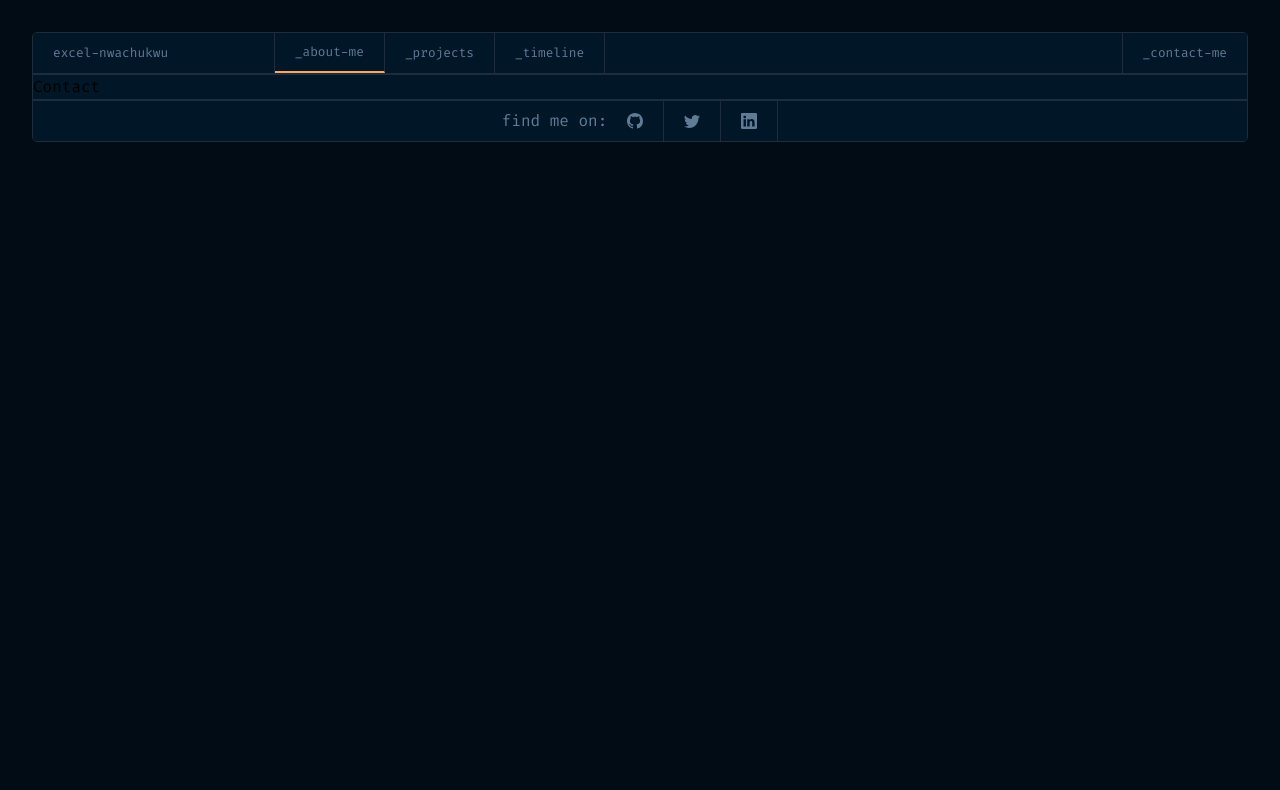
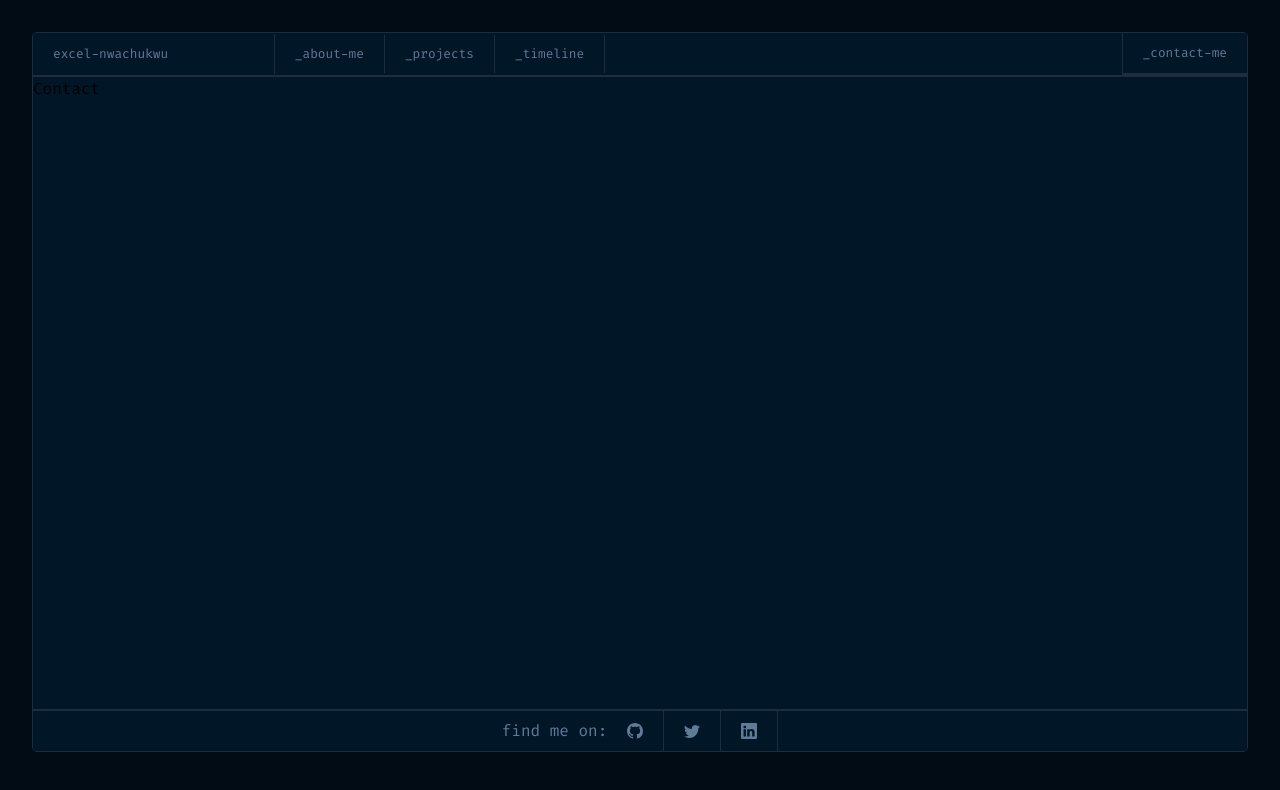
Before and after one commit to trillionclues/portfolio, a React (Vite) app: page /contact-me in a window 1280 px wide. Shown: the top 790 px of the page. Built offline with nearby package versions, Linux system fonts and the light colour scheme.

Commit message:
added active navigation to nav items

```diff
--- a/src/components/Header/Header.jsx
+++ b/src/components/Header/Header.jsx
@@ -1,5 +1,5 @@
 import React, { useState } from 'react'
-import { NavLink } from 'react-router-dom'
+import { NavLink, useLocation } from 'react-router-dom'
 import { developer } from '../../assets/developer'
 import { RxHamburgerMenu } from 'react-icons/rx'
 import { FaTimes } from 'react-icons/fa'
@@ -7,9 +7,18 @@ import Nav_items from './Nav_items'
 
 const Header = () => {
   const [isOpen, setIsOpen] = useState(false)
+  const location = useLocation()
 
   const toggleNavbar = () => {
     setIsOpen(!isOpen)
+  }
+
+  // locate which nav item is active
+  const isActive = (path) => {
+    if (location.pathname === path) {
+      return true
+    }
+    return false
   }
 
   return (
@@ -19,7 +28,11 @@ const Header = () => {
         return (
           <nav key={index} className='flex justify-between items-center'>
             <NavLink to='/'>
-              <li className='no-underline text-textColor list-none border-b-0 md:border-r md:border-r-outline py-4 md:py-[10px] md:py-3 px-5 pr-20 md:pr-10 oxl:pr-[9.1rem] xl:pr-[6.6rem] cursor-pointer lg:text-sm text-xl hover:text-slate-200 transition-all duration-300 hover:bg-outline'>
+              <li
+                className={`no-underline text-textColor list-none border-b-0 md:border-r md:border-r-outline py-4 md:py-[10px] md:py-3 px-5 pr-20 md:pr-10 oxl:pr-[9.1rem] xl:pr-[6.6rem] cursor-pointer lg:text-sm text-xl hover:text-slate-200 transition-all duration-300 hover:bg-outline
+                ${isActive('/') ? 'border-b-2 border-b-[#fea55f]' : ''}
+              `}
+              >
                 {logo}
               </li>
             </NavLink>
@@ -43,14 +56,17 @@ const Header = () => {
                 ${isOpen ? 'z-10 bg-primary hidden' : 'block '}}
                 `}
               >
-                <Nav_items isOpen={isOpen} />
+                <Nav_items isOpen={isOpen} isActive={isActive} />
               </ul>
               <NavLink to='/contact-me'>
                 <li
-                  className={`border-b border-b-outline md:border-b-0 border-b-1 contact-toggle list-none no-underline border-0 md:border-l md:border-l-outline py-3 md:py-[6px] pr-5 pl-5 cursor-pointer text-textColor hover:text-slate-200 hover:bg-outline transition-all duration-300 text-lg lg:text-sm ${
-                    !isOpen ? 'bg-primary hidden sm:block' : 'block w-full'
-                  }
-                }`}
+                  className={`border-b border-b-[#fea55f] border-b-outline border-b-0 md:border-b-1 contact-toggle list-none no-underline border-0 md:border-l md:border-l-outline py-3 md:py-[6px] pr-5 pl-5 cursor-pointer text-textColor hover:text-slate-200 hover:bg-outline transition-all duration-300 text-lg lg:text-sm
+                  ${!isOpen ? 'bg-primary hidden sm:block' : 'block w-full'}
+                  ${
+                    isActive('/contact-me')
+                      ? 'border-b-2 border-b-[#fea55f]'
+                      : ''
+                  }`}
                 >
                   _contact-me
                 </li>
--- a/src/components/Header/Nav_items.jsx
+++ b/src/components/Header/Nav_items.jsx
@@ -1,13 +1,17 @@
 import React from 'react'
 import { NavLink } from 'react-router-dom'
 
-const Nav_items = ({ isOpen }) => {
+const Nav_items = ({ isOpen, isActive }) => {
   return (
     <>
       <NavLink to='/about-me'>
         <li
-          className={`border-b border-b-outline border-b-1 md:border-b-2 md:border-b-[#fea55f] no-underline border-r border-r-outline py-3 md:py-[5px] px-5 cursor-pointer  hover:text-slate-200 hover:bg-outline transition-all duration-300 text-lg lg:text-sm
+          className={`border-b border-b-outline border-b-0 md:border-b-1 md:border-b-[#fea55f] no-underline border-r border-r-outline py-3 md:py-[5px] px-5 cursor-pointer  hover:text-slate-200 hover:bg-outline transition-all duration-300 text-lg lg:text-sm
                   ${!isOpen ? 'hidden sm:block' : 'block w-full'}
+
+                  ${
+                    isActive('/about-me') ? 'border-b-2 border-b-[#fea55f]' : ''
+                  }
                   `}
         >
           _about-me
@@ -16,8 +20,12 @@ const Nav_items = ({ isOpen }) => {
 
       <NavLink to='/projects'>
         <li
-          className={`border-b border-b-outline md:border-b-0 border-b-1 no-underline border-r border-r-outline py-3 md:py-[6px] px-5 cursor-pointer hover:text-slate-200 hover:bg-outline transition-all duration-300 text-lg lg:text-sm
+          className={`border-b border-b-outline border-b-0 md:border-b-1 md:border-b-[#fea55f] no-underline border-r border-r-outline py-3 md:py-[5px] px-5 cursor-pointer  hover:text-slate-200 hover:bg-outline transition-all duration-300 text-lg lg:text-sm
                   ${!isOpen ? 'hidden sm:block' : 'block w-full'}
+
+                  ${
+                    isActive('/projects') ? 'border-b-2 border-b-[#fea55f]' : ''
+                  }
                   `}
         >
           _projects
@@ -26,8 +34,11 @@ const Nav_items = ({ isOpen }) => {
 
       <NavLink to='/timeline'>
         <li
-          className={`border-b border-b-outline md:border-b-0 border-b-1 no-underline border-r border-r-outline py-3 md:py-[6px] px-5 cursor-pointer hover:text-slate-200 hover:bg-outline transition-all duration-300 text-lg lg:text-sm
+          className={`border-b border-b-outline border-b-0 md:border-b-1 md:border-b-[#fea55f] no-underline border-r border-r-outline py-3 md:py-[5px] px-5 cursor-pointer  hover:text-slate-200 hover:bg-outline transition-all duration-300 text-lg lg:text-sm
                   ${!isOpen ? 'hidden sm:block' : 'block w-full'}
+                  ${
+                    isActive('/timeline') ? 'border-b-2 border-b-[#fea55f]' : ''
+                  }
                   `}
         >
           _timeline
--- a/src/components/Projects/Container/Project_contents/Hero.jsx
+++ b/src/components/Projects/Container/Project_contents/Hero.jsx
@@ -39,7 +39,9 @@ const Hero = () => {
               >
                 {visible < projects.length && (
                   <button
-                    className='bg-devColor text-white text-base py-2.5 px-6 rounded-lg focus:outline-none '
+                    className='bg-devColor text-white text-base py-2.5 px-6 rounded-lg focus:outline-none
+                  hover:bg-comment hover:text-gray-900transition duration-300 ease-in-out
+                    '
                     onClick={loadMore}
                   >
                     Load More
--- a/src/index.css
+++ b/src/index.css
@@ -345,8 +345,6 @@ input[type='checkbox']:checked::after {
   z-index: 10;
 }
 
-/* slider */
-
 .card-section {
   display: grid;
   grid-template-columns: auto auto auto;
--- a/src/pages/Contact/Contact.jsx
+++ b/src/pages/Contact/Contact.jsx
@@ -1,7 +1,7 @@
 import React from 'react'
 
 const Contact = () => {
-  return <div className='h-full'>Contact</div>
+  return <div className='h-screen'>Contact</div>
 }
 
 export default Contact
--- a/tailwind.config.js
+++ b/tailwind.config.js
@@ -1,5 +1,8 @@
 /** @type {import('tailwindcss').Config} */
 export default {
+  corePlugins: {
+    float: true,
+  },
   content: [
     './index.html',
     './pages/**/*.{js,ts,jsx,tsx}',
```
Also changed, not shown: src/pages/Timeline/Timeline.jsx (+85 -0 lines).
